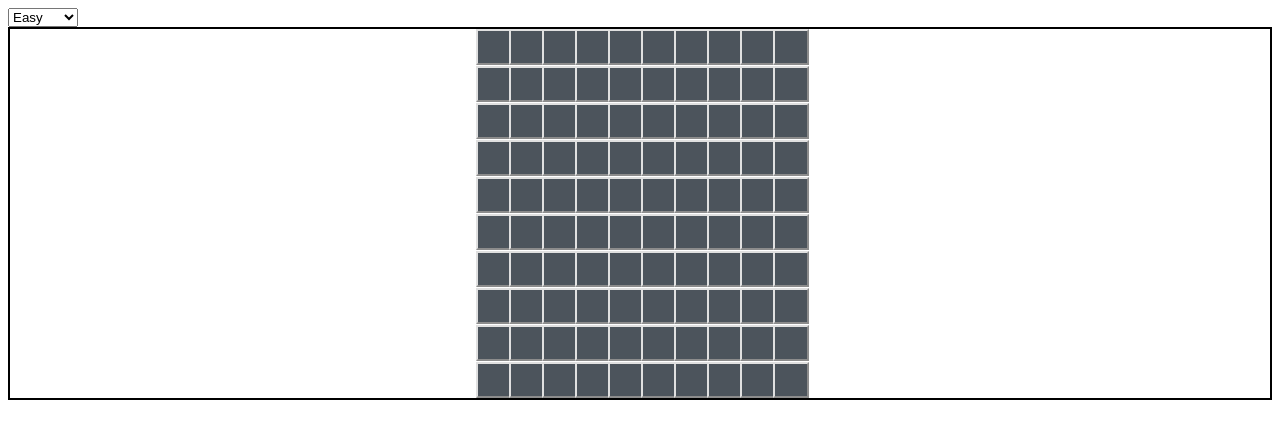
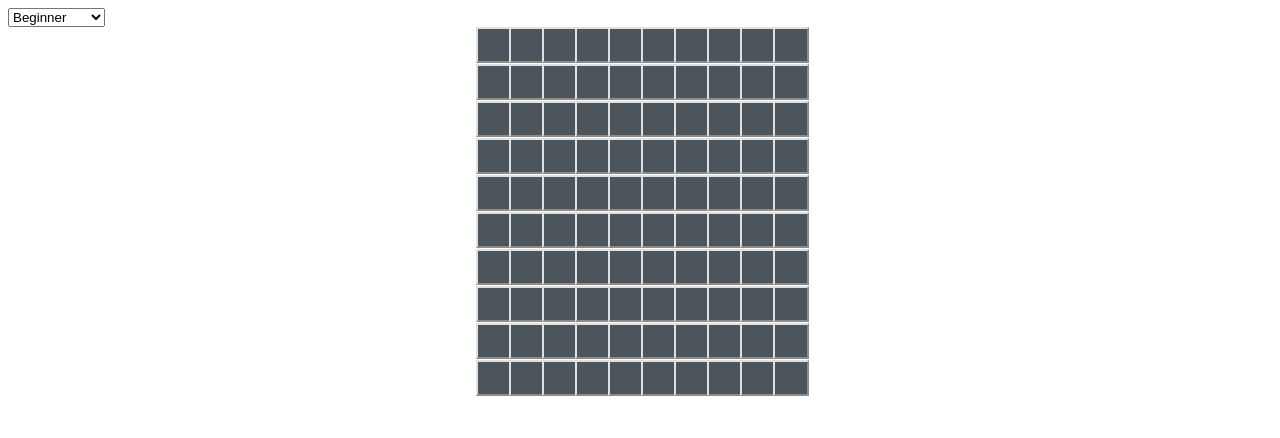
Before and after one commit to c-bullard/Minesweeper, a React (Vite) app: page / in a window 1280 px wide. Shown: the top 438 px of the page. Built offline with nearby package versions, Linux system fonts and the light colour scheme.

Commit message:
Compartmentalizes components

```diff
--- a/src/App.css
+++ b/src/App.css
@@ -3,7 +3,6 @@
   grid-template-columns: repeat(10, 32px);
   gap: 1px;
   place-content: center;
-  border: 2px solid black;
 }
 
 .minesweeperGridMedium {
--- a/src/App.jsx
+++ b/src/App.jsx
@@ -1,46 +1,11 @@
 import "./App.css";
-import { useState } from "react";
-
-const difficulty = {
-  easy: 100,
-  medium: 256,
-  hard: 480,
-};
+import MinesweeperBoard from "./MinesweeperBoard";
 
 function App() {
-  const [gridSize, setGridSize] = useState(difficulty.easy);
-  const [cells, setCells] = useState(() =>
-    Array.from({ length: gridSize }, () => ({
-      wasClicked: false,
-      isBomb: false,
-      adjacentBombCount: 0,
-    })),
-  );
-
   return (
-    <div>
-      <select
-        onChange={(e) => setGridSize(Number(e.target.value))}
-        defaultValue={difficulty.easy}
-      >
-        <option value={difficulty.easy}>Easy</option>
-        <option value={difficulty.medium}>Medium</option>
-        <option value={difficulty.hard}>Hard</option>
-      </select>
-      <div
-        className={
-          gridSize == difficulty.easy
-            ? "minesweeperGridEasy"
-            : gridSize == difficulty.medium
-              ? "minesweeperGridMedium"
-              : "minesweeperGridHard"
-        }
-      >
-        {Array.from({ length: gridSize }, (number) => (
-          <div key={number} className="minesweeperCell" />
-        ))}
-      </div>
-    </div>
+    <>
+      <MinesweeperBoard />
+    </>
   );
 }
 
--- /dev/null
+++ b/src/MinesweeperBoard.jsx
@@ -0,0 +1,45 @@
+import "./App.css";
+import { useState } from "react";
+
+const difficulty = {
+  easy: 100,
+  medium: 256,
+  hard: 480,
+};
+
+export default function MinesweeperBoard() {
+  const [gridSize, setGridSize] = useState(difficulty.easy);
+  // const [cells, setCells] = useState(() =>
+  //   Array.from({ length: gridSize }, () => ({
+  //     wasClicked: false,
+  //     isBomb: false,
+  //     adjacentBombCount: 0,
+  //   })),
+  // );
+
+  return (
+    <div>
+      <select
+        onChange={(e) => setGridSize(Number(e.target.value))}
+        defaultValue={difficulty.easy}
+      >
+        <option value={difficulty.easy}>Beginner</option>
+        <option value={difficulty.medium}>Intermediate</option>
+        <option value={difficulty.hard}>Expert</option>
+      </select>
+      <div
+        className={
+          gridSize == difficulty.easy
+            ? "minesweeperGridEasy"
+            : gridSize == difficulty.medium
+              ? "minesweeperGridMedium"
+              : "minesweeperGridHard"
+        }
+      >
+        {Array.from({ length: gridSize }, (number) => (
+          <div key={number} className="minesweeperCell" />
+        ))}
+      </div>
+    </div>
+  );
+}
```
